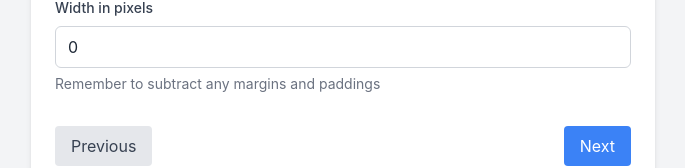
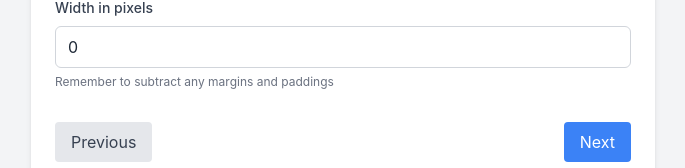
Before and after one commit to steroman/max-char-length-calculator, a Vue app: page / in a window 1280 px wide. Both pictures are taken after a click on the button "Next". Shown: the part 130-298 px from the top of the page, without its empty margins (297-982 px from the left). Built offline with nearby package versions, Linux system fonts and the light colour scheme.

Commit message:
make helper text smaller

```diff
--- a/src/components/ui/HelperText.vue
+++ b/src/components/ui/HelperText.vue
@@ -9,7 +9,7 @@ defineProps<{
 </script>
 
 <template>
-  <p class="mt-1.5 text-sm text-gray-500">
+  <p class="mt-1.5 text-xs text-gray-500">
     <template v-if="link">
       {{ text.split('[Link]')[0] }}
       <a
```
